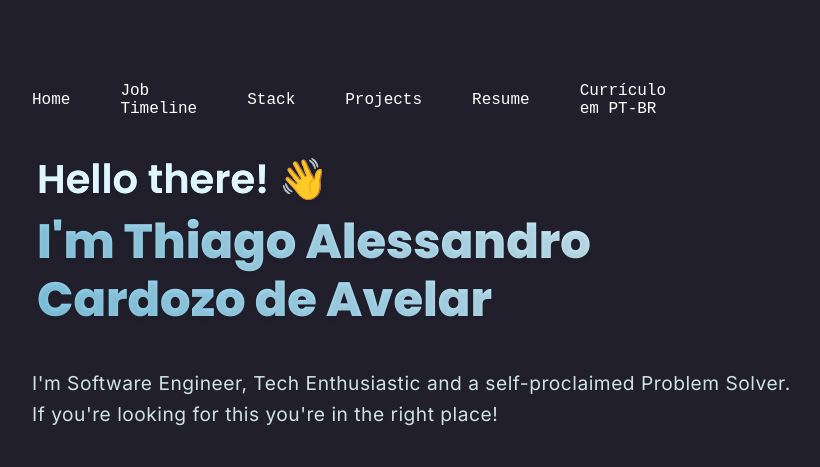
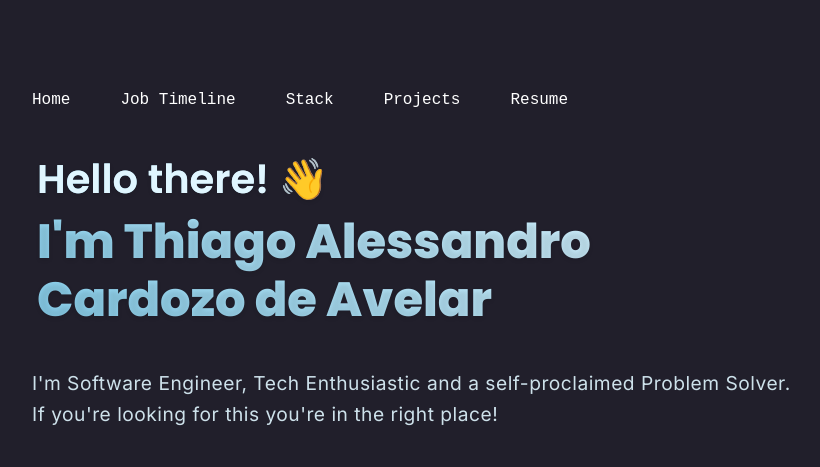
Before and after one commit to ThiagoIsland/thiagoisland.com, a plain HTML site: page index.html in a window 1280 px wide. Shown: the top 467 px of the page, without its empty margins (228-1048 px from the left). Drawn offline with Linux system fonts and the light colour scheme; a web font is replaced by a local one.

Commit message:
Update index.html

```diff
--- a/index.html
+++ b/index.html
@@ -19,7 +19,7 @@
                 <a id="menu-button" href="#stack">Stack</a>
                 <a id="menu-button" href="#projects">Projects</a>
                 <a id="menu-button" href="https://drive.google.com/file/d/1Rj9PpWBKU8PqYmbTMmFHE11JDTqzaA6K/view">Resume</a>
-                <a id="menu-button" href="https://drive.google.com/file/d/14zA-FrueCxoj3GTmZWUrnJBGOQBnxrK3/view">Currículo em PT-BR</a>
+               <!-- <a id="menu-button" href="https://drive.google.com/file/d/14zA-FrueCxoj3GTmZWUrnJBGOQBnxrK3/view">Currículo em PT-BR</a> -->
             </div>
         </div>
 
```
